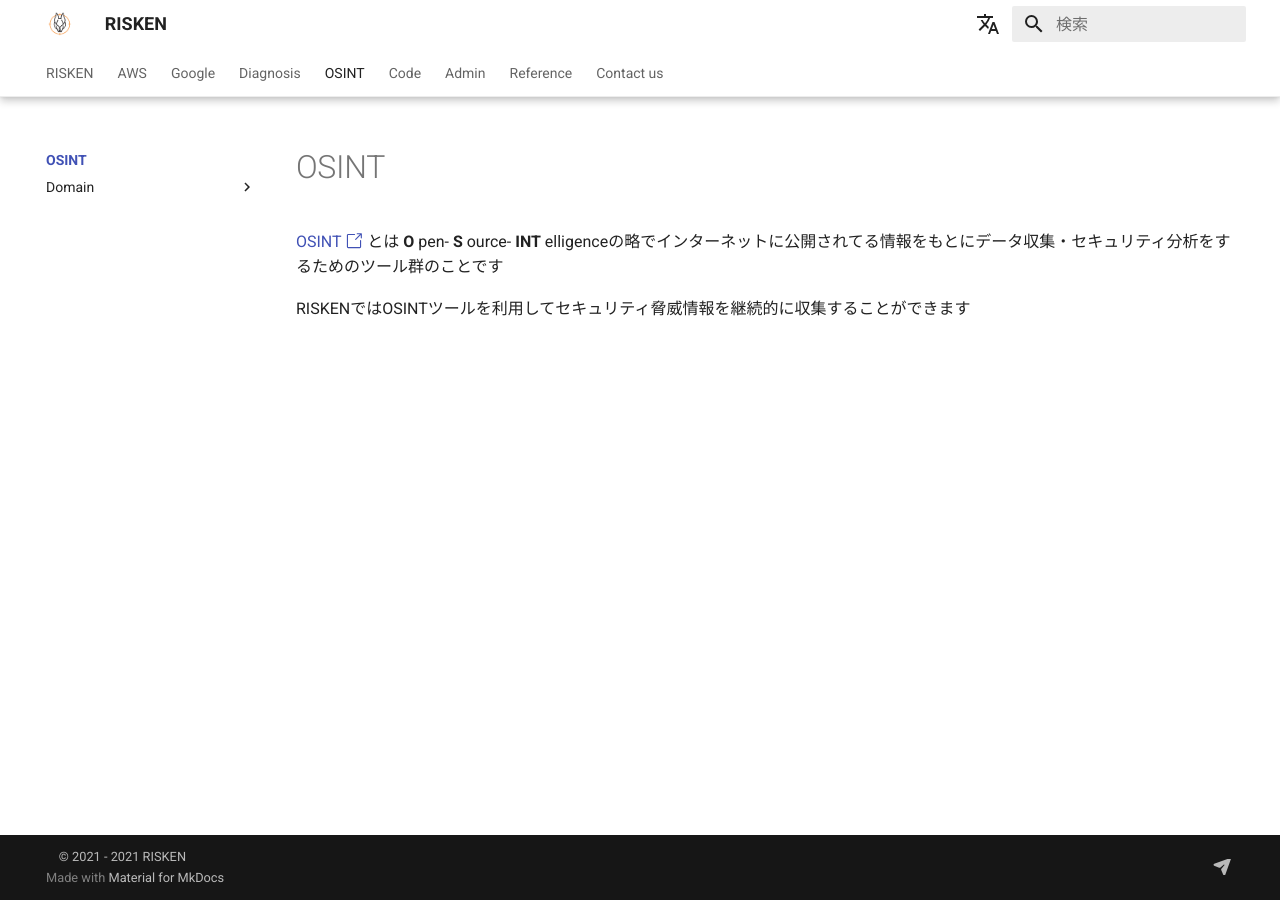
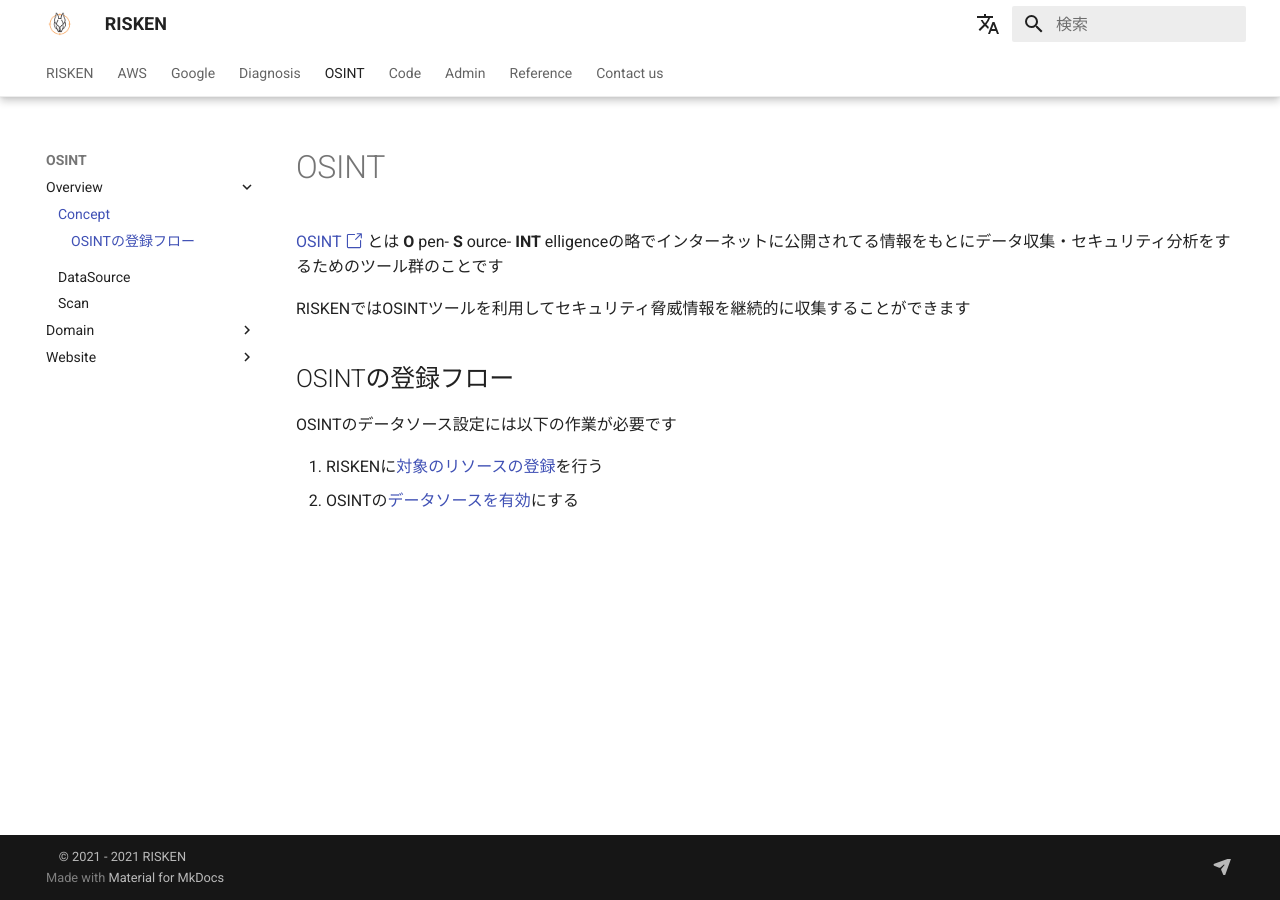
Before and after one commit to ca-risken/doc, an MkDocs documentation site: the page built from docs/osint/overview_osint.md, in a window 1280 px wide. Built offline with MkDocs 1.6.1 and Material for MkDocs 9.7.7, drawn with Linux system fonts in a browser that asks for light colours; comment, search, counter and statistics services are not loaded.

Commit message:
fix osint
website追加に伴い以下を行いました
- websiteのコンセプト追加
- osint周りの構成変更

```diff
--- a/docs/osint/index.md
+++ b/docs/osint/overview_osint.md
@@ -3,3 +3,10 @@
 [OSINT :octicons-link-external-24:](https://en.wikipedia.org/wiki/Open-source_intelligence){ target="_blank" } とは **O** pen- **S** ource- **INT** elligenceの略でインターネットに公開されてる情報をもとにデータ収集・セキュリティ分析をするためのツール群のことです
 
 RISKENではOSINTツールを利用してセキュリティ脅威情報を継続的に収集することができます
+
+## OSINTの登録フロー
+
+OSINTのデータソース設定には以下の作業が必要です
+
+1. RISKENに[対象のリソースの登録](/osint/datasource/)を行う
+2. OSINTの[データソースを有効](/osint/scan/)にする
--- a/mkdocs.yml
+++ b/mkdocs.yml
@@ -63,11 +63,14 @@ nav:
       - Scan:       diagnosis/portscan_scan.md
 
   - OSINT:
-    - Overview:     osint/index.md
+    - Overview:
+      - Concept: osint/overview_osint.md
+      - DataSource: osint/datasource.md
+      - Scan:       osint/scan.md
     - Domain:
       - Concept:    osint/domain_concept.md
-      - DataSource: osint/domain_datasource.md
-      - Scan:       osint/domain_scan.md
+    - Website:
+      - Concept:    osint/website_concept.md
 
   - Code:
     - Overview:     code/index.md
```
Also changed, not shown: docs/osint/datasource.md (renamed from docs/osint/domain_datasource.md, +4 -2 lines), docs/osint/domain_concept.md (+1 -1 lines), docs/osint/website_concept.md (added, +21 -0 lines), docs/img/osint/osint_new.png, docs/osint/scan.md (renamed from docs/osint/domain_scan.md).
